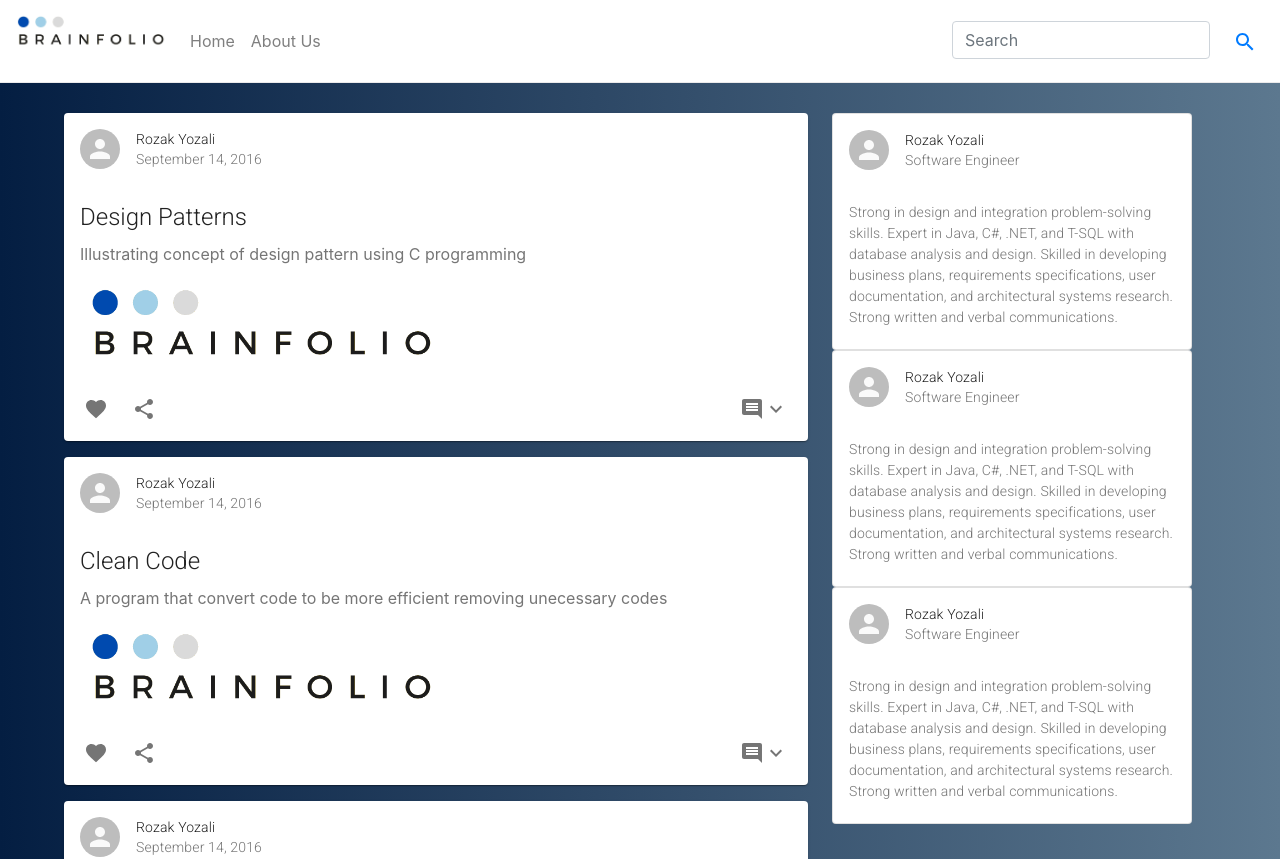
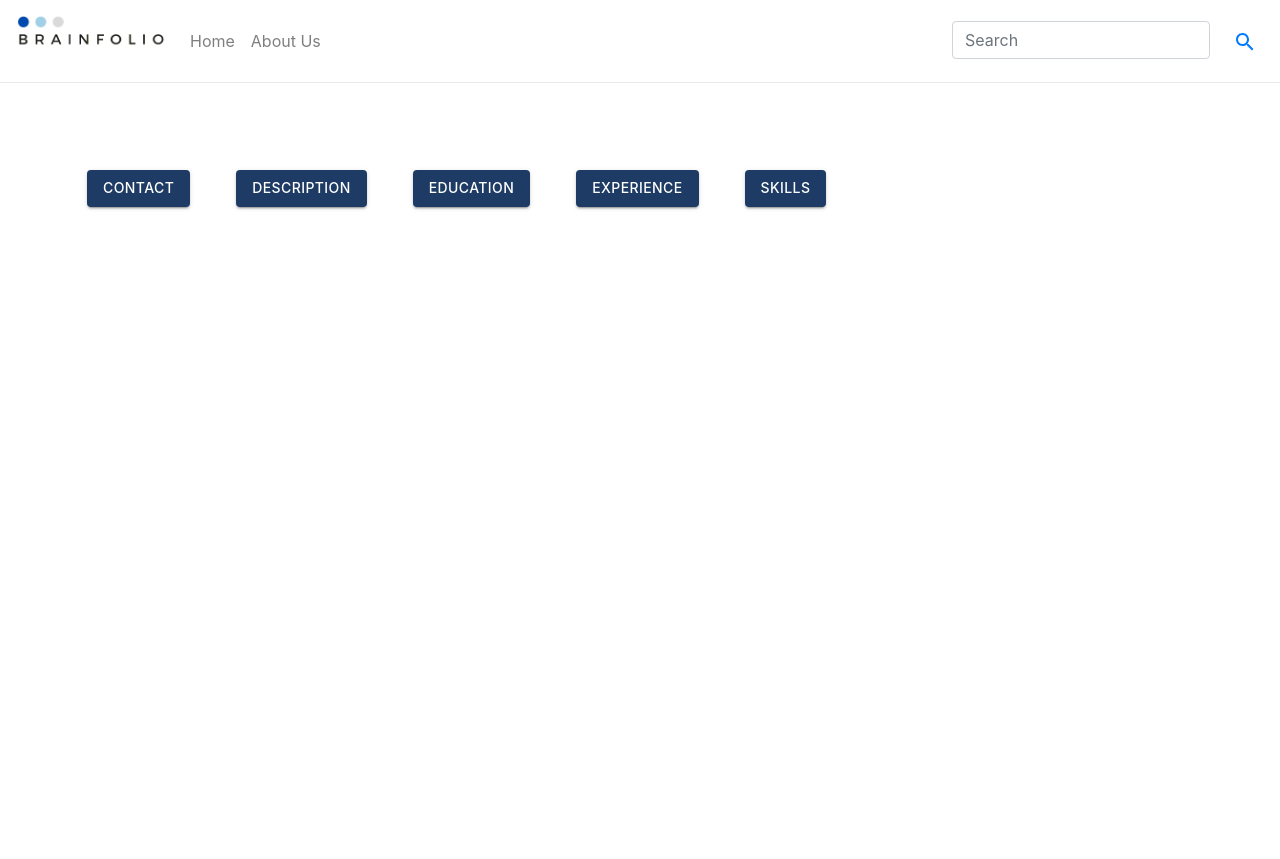
Before and after one commit to williamputraintan/Brainfolio, a React (Create React App) app in the folder my-app/: page /edit in a window 1280 px wide. Shown: the top 859 px of the page. After the commit the page ends 800 px from the top, so only its background shows below. Built offline with nearby package versions, Linux system fonts and the light colour scheme.

Commit message:
editing page

```diff
--- a/my-app/src/App.js
+++ b/my-app/src/App.js
@@ -11,6 +11,7 @@ import ProjectPage from './components/project/projectPage'
 import Portfolio from './pages/portfolio/portfolioPage.js';
 
 import Timeline from './pages/Timeline.jsx'
+import EditingPage from './pages/editing/EditingPage.js';
 
 
 const useStyles = makeStyles((theme) => ({
@@ -36,7 +37,7 @@ function App() {
               <Route path="/aboutUs" component={AboutUs}/>
 
 
-
+              <Route path="/edit" component={EditingPage}/>
 
               //possibly replacing portfolio path with token or unique id
               <Route path="/portfolio" component={Portfolio}/>
--- /dev/null
+++ b/my-app/src/pages/editing/Contacts.js
@@ -0,0 +1,118 @@
+import React from 'react';
+import Button from '@material-ui/core/Button';
+import CssBaseline from '@material-ui/core/CssBaseline';
+import TextField from '@material-ui/core/TextField';
+import FormControlLabel from '@material-ui/core/FormControlLabel';
+import Checkbox from '@material-ui/core/Checkbox';
+import Link from '@material-ui/core/Link';
+import Grid from '@material-ui/core/Grid';
+import Box from '@material-ui/core/Box';
+import LockOutlinedIcon from '@material-ui/icons/LockOutlined';
+import Typography from '@material-ui/core/Typography';
+import { makeStyles } from '@material-ui/core/styles';
+import Container from '@material-ui/core/Container';
+import theme from '../../utils/theme'
+
+const contactStyles = makeStyles(() => ({
+    paper: {
+      display: 'flex',
+      flexDirection: 'column',
+      alignItems: 'center',
+    },
+    form: {
+      width: '100%',
+      marginTop: theme.spacing(3),
+    },
+    submit: {
+        backgroundColor:theme.palette.primary.main,
+        fontFamily:theme.typography.fontFamily,
+        margin: theme.spacing(3, 0, 2),
+        justifyContent: 'center',
+        backgroundColor:'#1D3B64',
+        '&:hover': {
+            backgroundColor: theme.palette.secondary.main,
+            color: '#4C516D'
+          },
+    },
+    field:{
+        marginBottom:"3%",
+        fontWeight:600
+
+    }
+  }));
+
+  export default function SignUp() {
+    const classes = contactStyles();
+
+    return (
+      <Container component="main" maxWidth="lg">
+
+        <div className={classes.paper}>
+
+          <form className={classes.form} noValidate>
+            <Grid container spacing={3}>
+                <Grid item xs={12} sm={6}>
+                    <div className={classes.field}> Full Name </div>
+                    <TextField
+                    name="fullName"
+                    variant="outlined"
+                    fullWidth
+                    id="firstName"
+                    placeholder="Patricia Angelica"
+                    autoFocus
+                    />
+                </Grid>
+                <Grid item xs={12} sm={6}>
+                    <div className={classes.field}> Email Address </div>
+                    <TextField
+                    variant="outlined"
+                    required
+                    fullWidth
+                    id="email"
+                    placeholder="patriciaangelica@email.com"
+                    name="email"
+                    autoComplete="email"
+                    />
+                </Grid>
+                <Grid item xs={12} sm={6}>
+                    <div className={classes.field}> Full Name </div>
+                    <TextField
+                    name="phoneNumber"
+                    variant="outlined"
+                    fullWidth
+                    id="phoneNumber"
+                    placeholder="(61) 400111222"
+                    autoFocus
+                    />
+                </Grid>
+                <Grid item xs={12} sm={6}>
+                    <div className={classes.field}> Email Address </div>
+                    <TextField
+                    variant="outlined"
+                    required
+                    fullWidth
+                    id="email"
+                    placeholder="patriciaangelica@email.com"
+                    name="email"
+                    autoComplete="email"
+                    />
+                </Grid>
+
+            </Grid>
+            <Grid  >
+                <Button
+                type="submit"
+                variant="contained"
+                className={classes.submit}
+                fullWidth
+                color='primary'
+                >
+                Save my details
+                </Button>
+            </Grid>
+          </form>
+        </div>
+
+      </Container>
+    );
+  }
--- /dev/null
+++ b/my-app/src/pages/editing/EditingPage.js
@@ -0,0 +1,72 @@
+import React, { useState } from 'react';
+
+import { makeStyles } from '@material-ui/core/styles';
+import Button from '@material-ui/core/Button';
+
+
+import theme from '../../utils/theme'
+import Contacts from './Contacts';
+
+
+const buttonStyles = makeStyles(() => ({
+    container:{
+        padding:'5%',
+        height:'100%'
+    },
+    buttonContainer:{
+        height:'15%'
+    },
+    formContainer:{
+        height:'85%',
+        padding:'3%'
+    },
+    button:{
+        backgroundColor:theme.palette.primary.main,
+        color:theme.overrides.MuiButton.containedPrimary.color,
+        margin:'2%',
+        fontFamily:theme.typography.fontFamily,
+        '&:hover': {
+            backgroundColor: theme.palette.secondary.main,
+            color: '#4C516D'
+          },
+    }
+}));
+
+export default function EditingPage(){
+    const classes = buttonStyles();
+    const [page,setPage]= useState("");
+    var currentState = 'contacts'
+
+    function contactsDetail(){
+        if(page=='contacts') {return <Contacts/>}
+
+    }
+
+
+    return (
+        <div className={classes.container}>
+            <div className={classes.buttonContainer}>
+                <Button variant="contained" className={classes.button} onClick={()=>( setPage('contacts'))}>
+                    Contact
+                </Button>
+                <Button variant="contained" className={classes.button} onClick={()=>(setPage('description'))}>
+                    Description
+                </Button>
+                <Button variant="contained" className={classes.button} onClick={()=>(setPage('education'))}>
+                    Education
+                </Button>
+                <Button variant="contained" className={classes.button} onClick={()=>(setPage('experience'))}>
+                    Experience
+                </Button>
+                <Button variant="contained" className={classes.button} onClick={()=>(setPage('skills'))}>
+                    Skills
+                </Button>
+            </div>
+            <div className={classes.formContainer}>
+                {contactsDetail()}
+
+            </div>
+        </div>
+
+    );
+}
```
Also changed, not shown: my-app/src/pages/editing/List.js (added, +50 -0 lines).
